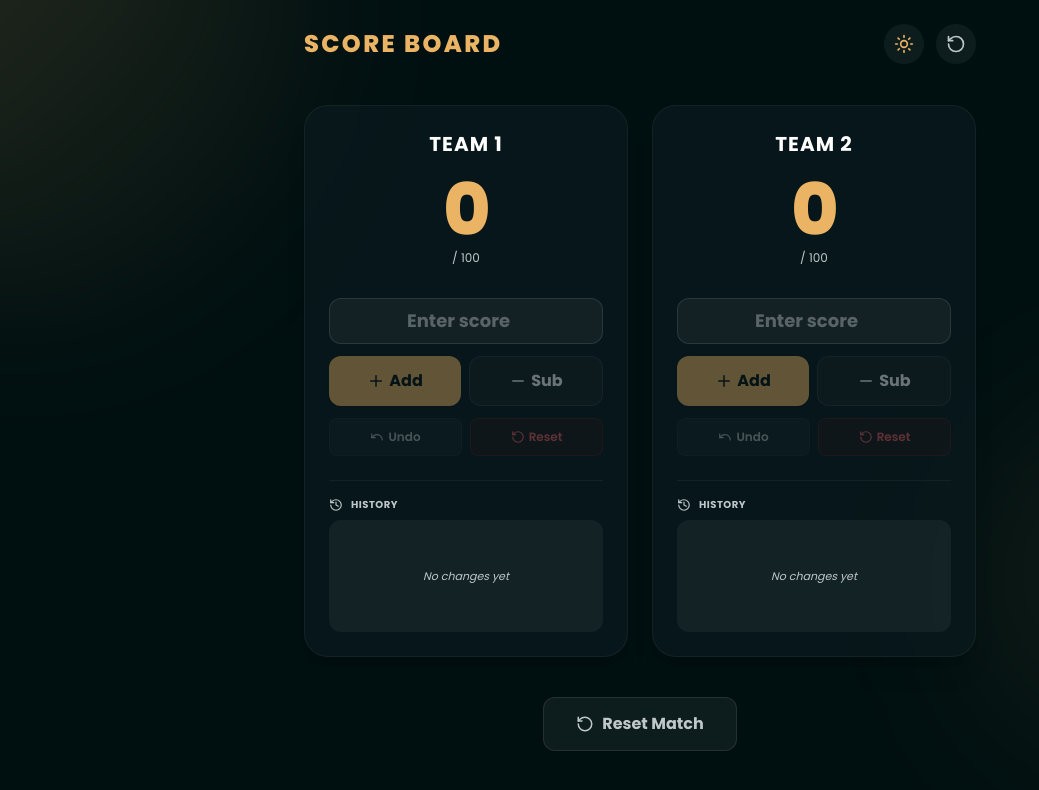
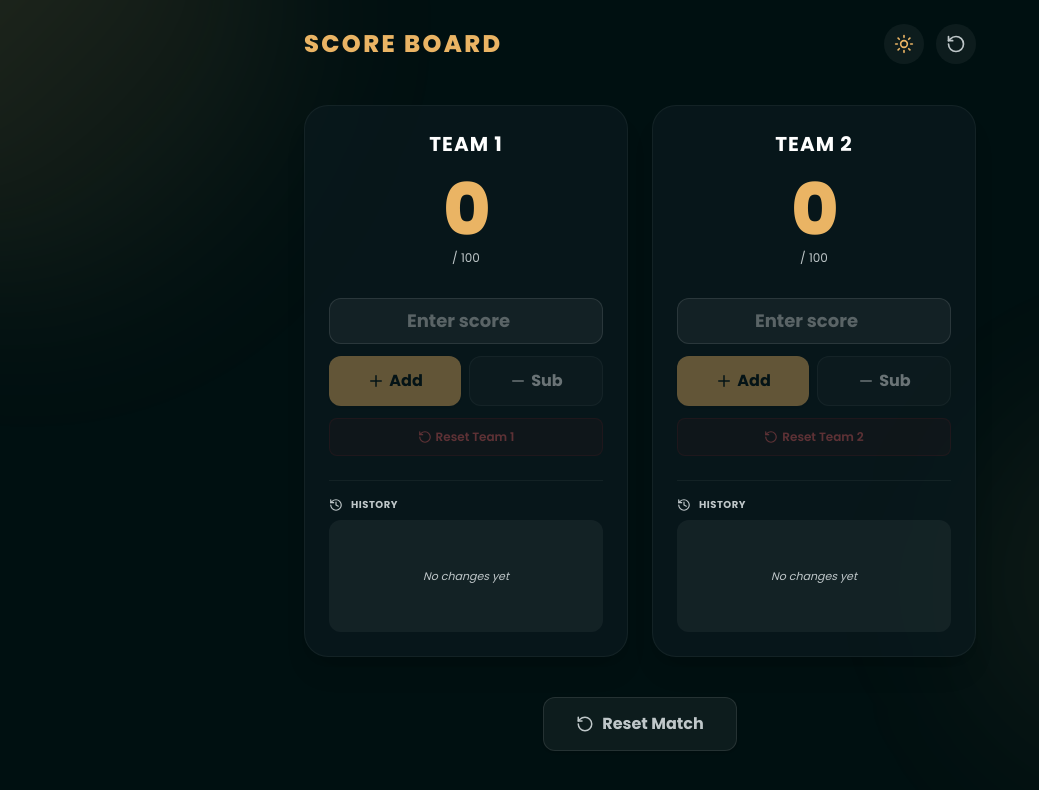
Before and after one commit to MohamudDev/my-web, a Next.js app: page / in a window 1280 px wide. Shown: the top 790 px of the page, without its empty margins (0-1039 px from the left). Built offline with nearby package versions, Linux system fonts and the light colour scheme.

Commit message:
remove undo button from teams as requested

```diff
--- a/src/app/page.js
+++ b/src/app/page.js
@@ -1,7 +1,7 @@
 "use client";
 import { useState } from "react";
 import { motion, AnimatePresence } from "framer-motion";
-import { Trophy, Sun, Moon, RotateCcw, Plus, Minus, Undo, History } from "lucide-react";
+import { Trophy, Sun, Moon, RotateCcw, Plus, Minus, History } from "lucide-react";
 
 export default function Home() {
   const [isDarkMode, setIsDarkMode] = useState(true);
@@ -64,21 +64,6 @@ export default function Home() {
         ]);
       }
       setInput2(""); // clear input after action
-    }
-  };
-
-  // Handle Backspace / Undo last action
-  const handleUndo = (team) => {
-    if (team === 1) {
-      if (history1.length === 0) return;
-      const last = history1[history1.length - 1];
-      setTeam1Score(last.prev);
-      setHistory1((prev) => prev.slice(0, -1));
-    } else {
-      if (history2.length === 0) return;
-      const last = history2[history2.length - 1];
-      setTeam2Score(last.prev);
-      setHistory2((prev) => prev.slice(0, -1));
     }
   };
 
@@ -215,30 +200,15 @@ export default function Home() {
                 </button>
               </div>
 
-              {/* Undo & Reset buttons */}
-              <div className="flex gap-2">
-                <button
-                  disabled={history1.length === 0}
-                  onClick={() => handleUndo(1)}
-                  className={`flex-1 py-2.5 text-xs font-semibold rounded-lg transition-all border flex items-center justify-center gap-1 disabled:opacity-35 ${
-                    isDarkMode
-                      ? "bg-white/5 border-white/5 text-text-secondary hover:text-white"
-                      : "bg-gray-50 border-gray-200 text-gray-600 hover:bg-gray-100"
-                  }`}
-                  title="Undo last action"
-                >
-                  <Undo size={14} />
-                  <span>Undo</span>
-                </button>
+              {/* Reset button */}
               <button
                 disabled={history1.length === 0 && input1 === ""}
                 onClick={() => handleResetTeam(1)}
-                  className="flex-1 py-2.5 text-xs font-semibold rounded-lg transition-all bg-red-500/10 hover:bg-red-500/20 text-red-400 border border-red-500/20 flex items-center justify-center gap-1 disabled:opacity-35"
+                className="w-full py-2.5 text-xs font-semibold rounded-lg transition-all bg-red-500/10 hover:bg-red-500/20 text-red-400 border border-red-500/20 flex items-center justify-center gap-1 disabled:opacity-35"
               >
                 <RotateCcw size={14} />
-                  <span>Reset</span>
+                <span>Reset Team 1</span>
               </button>
-              </div>
             </div>
 
             {/* History List */}
@@ -331,30 +301,15 @@ export default function Home() {
                 </button>
               </div>
 
-              {/* Undo & Reset buttons */}
-              <div className="flex gap-2">
-                <button
-                  disabled={history2.length === 0}
-                  onClick={() => handleUndo(2)}
-                  className={`flex-1 py-2.5 text-xs font-semibold rounded-lg transition-all border flex items-center justify-center gap-1 disabled:opacity-35 ${
-                    isDarkMode
-                      ? "bg-white/5 border-white/5 text-text-secondary hover:text-white"
-                      : "bg-gray-50 border-gray-200 text-gray-600 hover:bg-gray-100"
-                  }`}
-                  title="Undo last action"
-                >
-                  <Undo size={14} />
-                  <span>Undo</span>
-                </button>
+              {/* Reset button */}
               <button
                 disabled={history2.length === 0 && input2 === ""}
                 onClick={() => handleResetTeam(2)}
-                  className="flex-1 py-2.5 text-xs font-semibold rounded-lg transition-all bg-red-500/10 hover:bg-red-500/20 text-red-400 border border-red-500/20 flex items-center justify-center gap-1 disabled:opacity-35"
+                className="w-full py-2.5 text-xs font-semibold rounded-lg transition-all bg-red-500/10 hover:bg-red-500/20 text-red-400 border border-red-500/20 flex items-center justify-center gap-1 disabled:opacity-35"
               >
                 <RotateCcw size={14} />
-                  <span>Reset</span>
+                <span>Reset Team 2</span>
               </button>
-              </div>
             </div>
 
             {/* History List */}
```
Lines whose indentation alone changed are shown as unchanged.
